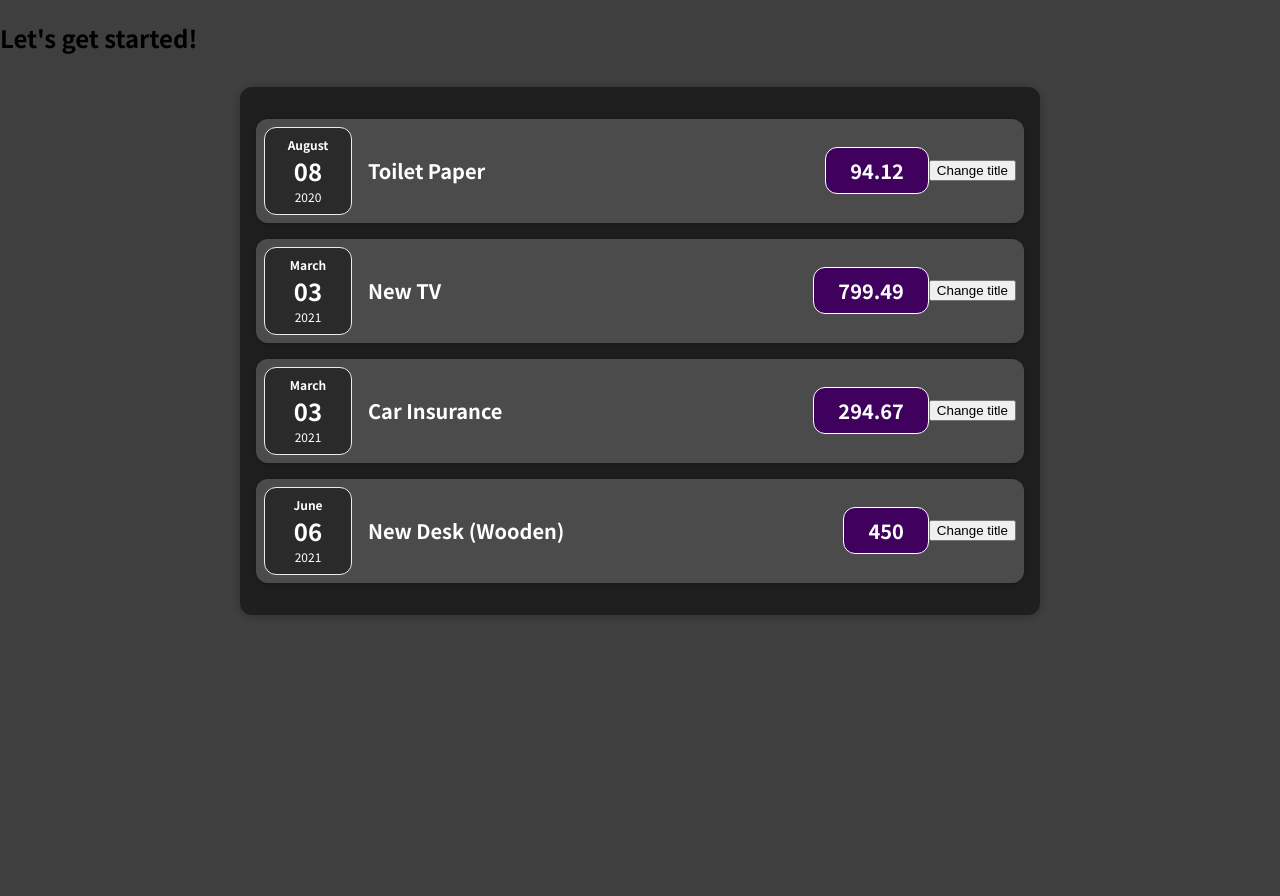
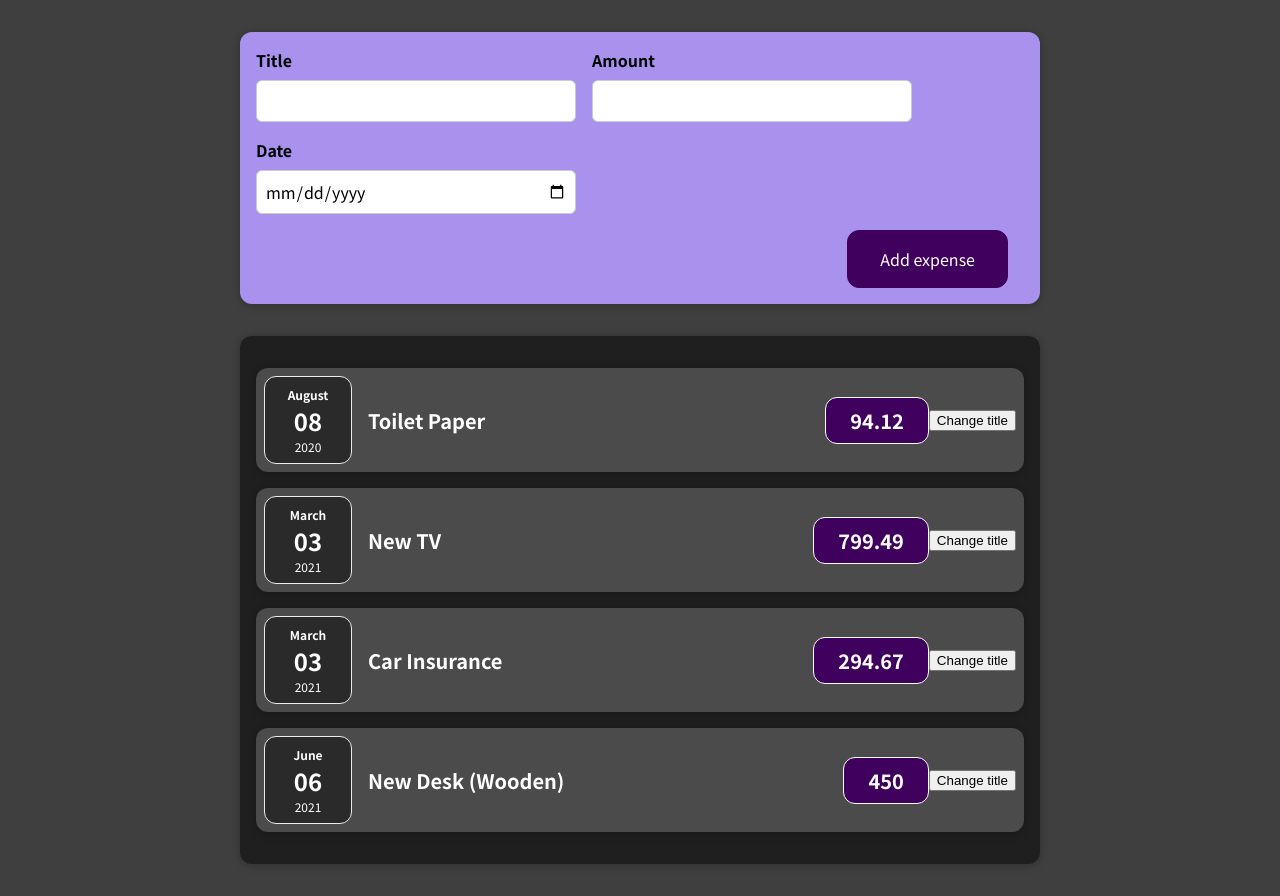
Before and after one commit to Kishan-kumar001/EXPENSES, a React (Create React App) app: page / in a window 1280 px wide. Before the commit the page ends 800 px from the top, so only its background shows below. Built offline with nearby package versions, Linux system fonts and the light colour scheme.

Commit message:
Third commit

```diff
--- a/src/App.js
+++ b/src/App.js
@@ -1,9 +1,41 @@
 import Expenses from "./components/Expenses/Expenses";
+import NewExpense from "./components/NewExpense/NewExpense";
 function App() {
+  const expenses = [
+    {
+      id: "e1",
+      title: "Toilet Paper",
+      amount: 94.12,
+      date: new Date(2020, 7, 14),
+    },
+    {
+      id: "e2",
+      title: "New TV",
+      amount: 799.49,
+      date: new Date(2021, 2, 12),
+    },
+    {
+      id: "e3",
+      title: "Car Insurance",
+      amount: 294.67,
+      date: new Date(2021, 2, 28),
+    },
+    {
+      id: "e4",
+      title: "New Desk (Wooden)",
+      amount: 450,
+      date: new Date(2021, 5, 12),
+    },
+  ];
+
+  const addExpenseHandler = (expense) => {
+    console.log("In app.js");
+    console.log(expense);
+  };
   return (
     <div>
-      <h2>Let's get started!</h2>
-      <Expenses />
+      <NewExpense onAddExpense={addExpenseHandler} />
+      <Expenses items={expenses} />
     </div>
   );
 }
--- a/src/components/Expenses/Expenses.js
+++ b/src/components/Expenses/Expenses.js
@@ -2,54 +2,28 @@
 import ExpenseItem from "./ExpenseItem";
 import Card from "../UI/Card";
 
-function Expenses() {
-  const expenses = [
-    {
-      id: "e1",
-      title: "Toilet Paper",
-      amount: 94.12,
-      date: new Date(2020, 7, 14),
-    },
-    {
-      id: "e2",
-      title: "New TV",
-      amount: 799.49,
-      date: new Date(2021, 2, 12),
-    },
-    {
-      id: "e3",
-      title: "Car Insurance",
-      amount: 294.67,
-      date: new Date(2021, 2, 28),
-    },
-    {
-      id: "e4",
-      title: "New Desk (Wooden)",
-      amount: 450,
-      date: new Date(2021, 5, 12),
-    },
-  ];
+function Expenses(props) {
   return (
     <Card className="expenses">
       <ExpenseItem
-        title={expenses[0].title}
-        amount={expenses[0].amount}
-        date={expenses[0].date}
+        title={props.items[0].title}
+        amount={props.items[0].amount}
+        date={props.items[0].date}
       ></ExpenseItem>
       <ExpenseItem
-        title={expenses[1].title}
-        amount={expenses[1].amount}
-        date={expenses[1].date}
+        title={props.items[1].title}
+        amount={props.items[1].amount}
+        date={props.items[1].date}
       ></ExpenseItem>
       <ExpenseItem
-        title={expenses[2].title}
-        amount={expenses[2].amount}
-        date={expenses[2].date}
+        title={props.items[2].title}
+        amount={props.items[2].amount}
+        date={props.items[2].date}
       ></ExpenseItem>
       <ExpenseItem
-        title={expenses[3].title}
-        amount={expenses[3].amount}
-        date={expenses[3].date}
+        title={props.items[3].title}
+        amount={props.items[3].amount}
+        date={props.items[3].date}
       ></ExpenseItem>
     </Card>
   );
--- /dev/null
+++ b/src/components/NewExpense/ExpenseForm.css
@@ -0,0 +1,26 @@
+.new-expense__controls {
+  display: flex;
+  flex-wrap: wrap;
+  gap: 1rem;
+  margin-bottom: 1rem;
+  text-align: left;
+}
+
+.new-expense__control label {
+  font-weight: bold;
+  margin-bottom: 0.5rem;
+  display: block;
+}
+
+.new-expense__control input {
+  font: inherit;
+  padding: 0.5rem;
+  border-radius: 6px;
+  border: 1px solid #ccc;
+  width: 20rem;
+  max-width: 100%;
+}
+
+.new-expense__actions {
+  text-align: right;
+}
--- /dev/null
+++ b/src/components/NewExpense/ExpenseForm.js
@@ -0,0 +1,67 @@
+import React, { useState } from "react";
+import "./ExpenseForm.css";
+
+const ExpenseForm = (props) => {
+  const [enteredTitle, setEnteredTitle] = useState("");
+  const [enteredAmount, setEnteredAmount] = useState("");
+  const [enteredDate, setEnteredDate] = useState("");
+  const titleChangeHandler = (event) => {
+    setEnteredTitle(event.target.value);
+  };
+  const amountChangeHandler = (event) => {
+    setEnteredAmount(event.target.value);
+  };
+  const dateChangeHandler = (event) => {
+    setEnteredDate(event.target.value);
+  };
+  const submitHandler = (event) => {
+    event.preventDefault();
+    const expenseData = {
+      title: enteredTitle,
+      amount: enteredAmount,
+      date: new Date(enteredDate),
+    };
+    props.onSaveExpenseData(expenseData);
+    setEnteredTitle("");
+    setEnteredAmount("");
+    setEnteredDate("");
+  };
+  return (
+    <form onSubmit={submitHandler}>
+      <div className="new-expense__controls">
+        <div className="new-expense__control">
+          <label>Title</label>
+          <input
+            type="text"
+            value={enteredTitle}
+            onChange={titleChangeHandler}
+          />
+        </div>
+        <div className="new-expense__control">
+          <label>Amount</label>
+          <input
+            type="number"
+            min="0.01"
+            step="0.01"
+            value={enteredAmount}
+            onChange={amountChangeHandler}
+          />
+        </div>
+        <div className="new-expense__control">
+          <label>Date</label>
+          <input
+            type="date"
+            min="2019-01-01"
+            max="2050-12-31"
+            value={enteredDate}
+            onChange={dateChangeHandler}
+          />
+        </div>
+      </div>
+      <div className="new-expense__actions">
+        <button type="submit">Add expense</button>
+      </div>
+    </form>
+  );
+};
+export default ExpenseForm;
--- /dev/null
+++ b/src/components/NewExpense/NewExpense.css
@@ -0,0 +1,38 @@
+.new-expense {
+  background-color: #a892ee;
+  padding: 1rem;
+  margin: 2rem auto;
+  width: 50rem;
+  max-width: 95%;
+  border-radius: 12px;
+  text-align: center;
+  box-shadow: 0 1px 8px rgba(0, 0, 0, 0.25);
+}
+
+.new-expense button {
+  font: inherit;
+  cursor: pointer;
+  padding: 1rem 2rem;
+  border: 1px solid #40005d;
+  background-color: #40005d;
+  color: white;
+  border-radius: 12px;
+  margin-right: 1rem;
+}
+
+.new-expense button:hover,
+.new-expense button:active {
+  background-color: #510674;
+  border-color: #510674;
+}
+
+.new-expense button.alternative {
+  color: #220131;
+  border-color: transparent;
+  background-color: transparent;
+}
+
+.new-expense button.alternative:hover,
+.new-expense button.alternative:active {
+  background-color: #ddb3f8;
+}
--- /dev/null
+++ b/src/components/NewExpense/NewExpense.js
@@ -0,0 +1,18 @@
+import React from "react";
+import "./NewExpense.css";
+import ExpenseForm from "./ExpenseForm";
+const NewExpense = (props) => {
+  const onSaveExpenseDataHandler = (enteredExpenseData) => {
+    const expenseData = {
+      ...enteredExpenseData,
+      id: Math.random().toString(),
+    };
+    props.onAddExpense(expenseData);
+  };
+  return (
+    <div className="new-expense">
+      <ExpenseForm onSaveExpenseData={onSaveExpenseDataHandler} />
+    </div>
+  );
+};
+export default NewExpense;
```
